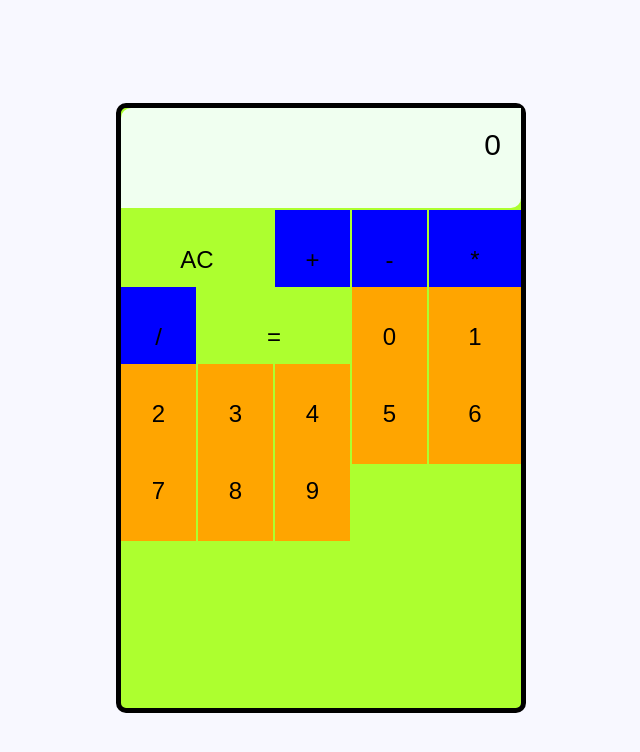
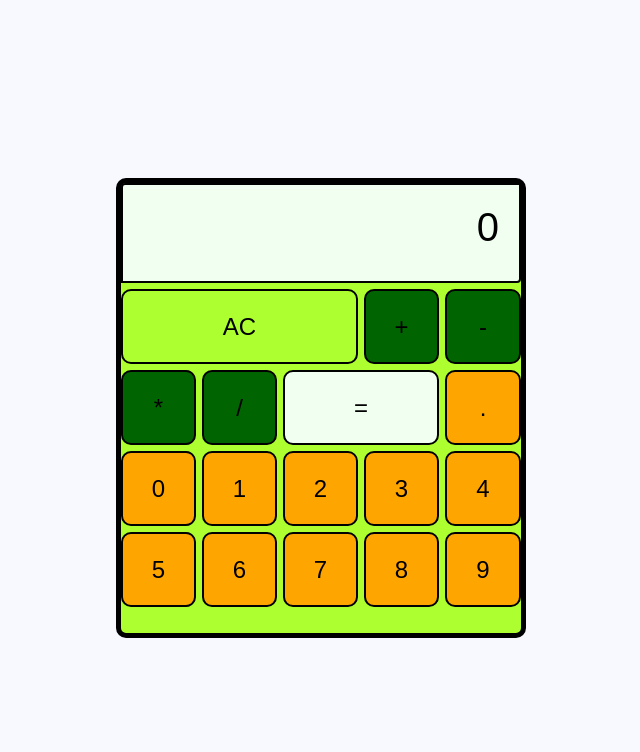
Before and after one commit to rellumgeluk/Calculator, a plain HTML site: page index.html in a window 1280 px wide. Shown: the whole page, without its empty margins (319-959 px from the left). Drawn offline with Linux system fonts and the light colour scheme.

Commit message:
css done

```diff
--- a/index.html
+++ b/index.html
@@ -16,16 +16,17 @@
         <button class="operator">*</button>
         <button class="operator">/</button>
         <button class="equals">=</button>
-        <button class="number">0</button>
-        <button class="number">1</button>
-        <button class="number">2</button>
-        <button class="number">3</button>
-        <button class="number">4</button>
-        <button class="number">5</button>
-        <button class="number">6</button>
-        <button class="number">7</button>
-        <button class="number">8</button>
-        <button class="number">9</button>
+        <button class="number number-dot">.</button>
+        <button class="number number0">0</button>
+        <button class="number number1">1</button>
+        <button class="number number2">2</button>
+        <button class="number number3">3</button>
+        <button class="number number4">4</button>
+        <button class="number number5">5</button>
+        <button class="number number6">6</button>
+        <button class="number number7">7</button>
+        <button class="number number8">8</button>
+        <button class="number number9">9</button>
         </div>
     </div>
     <script src="script.js"></script>
--- a/style.css
+++ b/style.css
@@ -11,9 +11,9 @@ body {
     display: grid;
     grid-template-rows: 100px repeat(6, 75px);
     grid-template-columns: 75px 75px 75px 75px;
-    gap: 2px;
+    gap: 6px;
     width: 400px;
-    height: 600px;
+    height: 450px;
     border: 5px solid black;
     border-radius: 10px;
     background-color: greenyellow;
@@ -22,26 +22,28 @@ body {
 .display {
     grid-column: span 5;
     background-color: honeydew;
+    border: 2px solid black;
     color:black;
     text-align: right;
     padding: 20px;
-    font-size: 30px;
-    border-top-left-radius: 10px;
-    border-bottom-right-radius: 10px;
+    font-size: 40px;
+    border-top-left-radius: 4px;
+    border-bottom-right-radius: 4px;
 }
 
 button {
     background-color: greenyellow;
-    border: none;
+    border: 2px solid black;
     color: black;
     font-size: 24px;
     cursor: pointer;
-    padding: 20px;
+    padding: 5px;
     outline: none;
     display: flex;
     justify-content: center;
     align-items: center;
-    height: 100px;
+    height: 75px;
+    border-radius: 10px;
 }
 
 button:hover {
@@ -57,7 +59,7 @@ button:active {
 }
 
 .operator {
-    background-color: blue;
+    background-color: darkgreen;
 }
 
 .clear {
@@ -66,4 +68,9 @@ button:active {
 
 .equals {
     grid-column: span 2;
+    background-color: honeydew;
 }
+
+.clear {
+    grid-column: span 3;
+}
```
